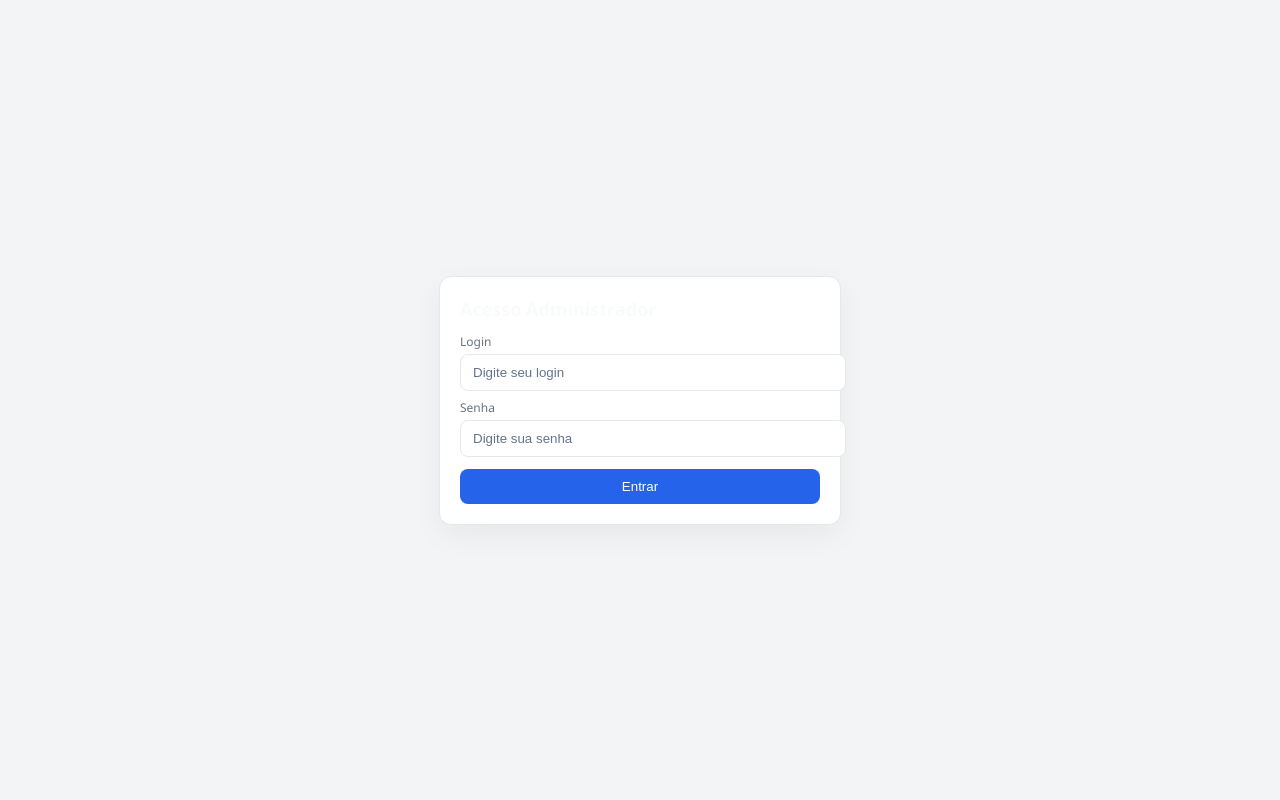
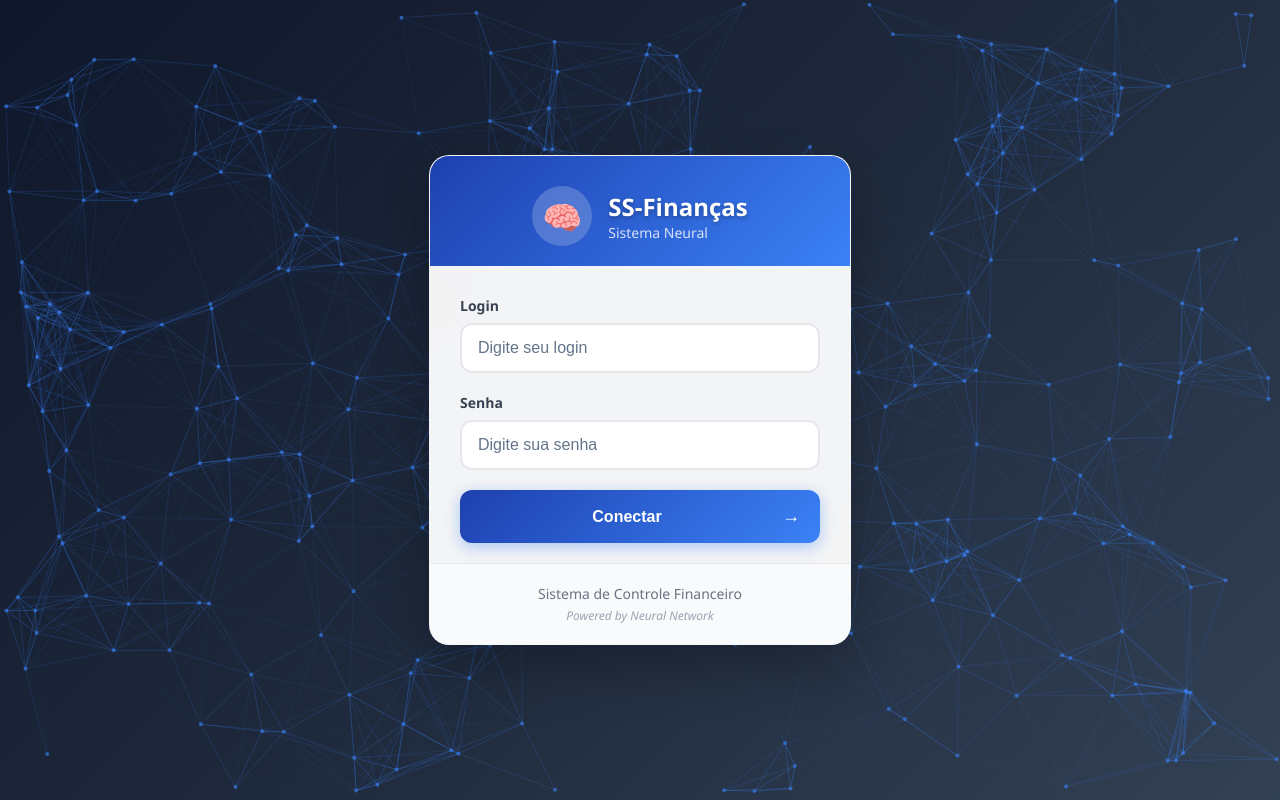
Before and after one commit to Adjalma/SS-Financas, a React (Vite) app: page / in a window 1280 px wide. Built offline with nearby package versions, Linux system fonts and the light colour scheme.

Commit message:
feat: Rede neural ultra densificada e rápida na tela de login

```diff
--- a/src/ui/App.tsx
+++ b/src/ui/App.tsx
@@ -1,4 +1,4 @@
-import React, { useState } from 'react';
+import React, { useState, useEffect, useRef } from 'react';
 import { GastosPessoais } from './views/GastosPessoais';
 import { Empresa } from './views/Empresa';
 import { Holerite } from './views/Holerite';
@@ -43,6 +43,146 @@ const Login: React.FC<{ onSuccess: () => void }> = ({ onSuccess }) => {
   const [login, setLogin] = useState('');
   const [senha, setSenha] = useState('');
   const [erro, setErro] = useState('');
+  const canvasRef = useRef<HTMLCanvasElement>(null);
+  const animationRef = useRef<number>();
+
+  useEffect(() => {
+    const canvas = canvasRef.current;
+    if (!canvas) return;
+
+    const ctx = canvas.getContext('2d');
+    if (!ctx) return;
+
+    let mouse = { x: 0, y: 0 };
+    let particles: Array<{
+      x: number;
+      y: number;
+      vx: number;
+      vy: number;
+      connections: number[];
+    }> = [];
+
+    // Criar partículas
+    const createParticles = () => {
+      particles = [];
+      for (let i = 0; i < 300; i++) {
+        particles.push({
+          x: Math.random() * canvas.width,
+          y: Math.random() * canvas.height,
+          vx: (Math.random() - 0.5) * 1.5,
+          vy: (Math.random() - 0.5) * 1.5,
+          connections: []
+        });
+      }
+    };
+
+    // Atualizar partículas
+    const updateParticles = () => {
+      particles.forEach(particle => {
+        // Interação com mouse (repulsão)
+        const mouseDx = particle.x - mouse.x;
+        const mouseDy = particle.y - mouse.y;
+        const mouseDistance = Math.sqrt(mouseDx * mouseDx + mouseDy * mouseDy);
+
+        if (mouseDistance < 100 && mouseDistance > 0) {
+          const force = (100 - mouseDistance) / 100;
+          const repelForce = force * 1.2;
+
+          particle.vx += (mouseDx / mouseDistance) * repelForce;
+          particle.vy += (mouseDy / mouseDistance) * repelForce;
+        }
+
+        // Movimento normal
+        particle.x += particle.vx;
+        particle.y += particle.vy;
+
+        // Bounce off edges
+        if (particle.x < 0 || particle.x > canvas.width) particle.vx *= -1;
+        if (particle.y < 0 || particle.y > canvas.height) particle.vy *= -1;
+
+        // Keep in bounds
+        particle.x = Math.max(0, Math.min(canvas.width, particle.x));
+        particle.y = Math.max(0, Math.min(canvas.height, particle.y));
+
+        // Limitar velocidade máxima
+        const maxSpeed = 3;
+        const speed = Math.sqrt(particle.vx * particle.vx + particle.vy * particle.vy);
+        if (speed > maxSpeed) {
+          particle.vx = (particle.vx / speed) * maxSpeed;
+          particle.vy = (particle.vy / speed) * maxSpeed;
+        }
+      });
+    };
+
+    // Desenhar rede neural
+    const drawNetwork = () => {
+      ctx.clearRect(0, 0, canvas.width, canvas.height);
+
+      // Desenhar conexões entre partículas (estilo limpo)
+      ctx.strokeStyle = 'rgba(59, 130, 246, 0.2)';
+      ctx.lineWidth = 1;
+
+      for (let i = 0; i < particles.length; i++) {
+        for (let j = i + 1; j < particles.length; j++) {
+          const dx = particles[i].x - particles[j].x;
+          const dy = particles[i].y - particles[j].y;
+          const distance = Math.sqrt(dx * dx + dy * dy);
+
+          if (distance < 140) {
+            const opacity = 1 - (distance / 140);
+            ctx.strokeStyle = `rgba(59, 130, 246, ${opacity * 0.4})`;
+            ctx.beginPath();
+            ctx.moveTo(particles[i].x, particles[i].y);
+            ctx.lineTo(particles[j].x, particles[j].y);
+            ctx.stroke();
+          }
+        }
+      }
+
+      // Desenhar partículas (simples e limpo)
+      particles.forEach(particle => {
+        ctx.fillStyle = 'rgba(59, 130, 246, 0.6)';
+        ctx.beginPath();
+        ctx.arc(particle.x, particle.y, 2, 0, Math.PI * 2);
+        ctx.fill();
+      });
+    };
+
+    // Loop de animação
+    const animate = () => {
+      updateParticles();
+      drawNetwork();
+      animationRef.current = requestAnimationFrame(animate);
+    };
+
+    // Event listeners
+    const handleMouseMove = (e: MouseEvent) => {
+      const rect = canvas.getBoundingClientRect();
+      mouse.x = e.clientX - rect.left;
+      mouse.y = e.clientY - rect.top;
+    };
+
+    const handleResize = () => {
+      canvas.width = window.innerWidth;
+      canvas.height = window.innerHeight;
+      createParticles();
+    };
+
+    // Inicializar
+    handleResize();
+    animate();
+
+    canvas.addEventListener('mousemove', handleMouseMove);
+    window.addEventListener('resize', handleResize);
+
+    return () => {
+      if (animationRef.current) {
+        cancelAnimationFrame(animationRef.current);
+      }
+      canvas.removeEventListener('mousemove', handleMouseMove);
+      window.removeEventListener('resize', handleResize);
+    };
+  }, []);
 
   const handleSubmit = (e: React.FormEvent) => {
     e.preventDefault();
@@ -56,16 +196,65 @@ const Login: React.FC<{ onSuccess: () => void }> = ({ onSuccess }) => {
 
   return (
     <div style={styles.loginRoot}>
+      <canvas
+        ref={canvasRef}
+        style={{
+          position: 'fixed',
+          top: 0,
+          left: 0,
+          width: '100%',
+          height: '100%',
+          zIndex: 1,
+          background: 'linear-gradient(135deg, #0f172a 0%, #1e293b 50%, #334155 100%)'
+        }}
+      />
       <div style={styles.loginCard}>
-        <div style={styles.loginTitle}>Acesso Administrador</div>
-        <form onSubmit={handleSubmit}>
-          <label style={styles.label}>Login</label>
-          <input style={styles.input} value={login} onChange={(e) => setLogin(e.target.value)} placeholder="Digite seu login" />
-          <label style={styles.label}>Senha</label>
-          <input style={styles.input} type="password" value={senha} onChange={(e) => setSenha(e.target.value)} placeholder="Digite sua senha" />
+        <div style={styles.loginHeader}>
+          <div style={styles.logoContainer}>
+            <div style={styles.logoIcon}>🧠</div>
+            <div style={styles.logoText}>
+              <div style={styles.logoTitle}>SS-Finanças</div>
+              <div style={styles.logoSubtitle}>Sistema Neural</div>
+            </div>
+          </div>
+        </div>
+
+        <form onSubmit={handleSubmit} style={styles.loginForm}>
+          <div style={styles.inputGroup}>
+            <label style={styles.inputLabel}>Login</label>
+            <input
+              style={styles.input}
+              value={login}
+              onChange={(e) => setLogin(e.target.value)}
+              placeholder="Digite seu login"
+              autoComplete="username"
+            />
+          </div>
+
+          <div style={styles.inputGroup}>
+            <label style={styles.inputLabel}>Senha</label>
+            <input
+              style={styles.input}
+              type="password"
+              value={senha}
+              onChange={(e) => setSenha(e.target.value)}
+              placeholder="Digite sua senha"
+              autoComplete="current-password"
+            />
+          </div>
+
           {erro && <div style={styles.error}>{erro}</div>}
-          <button style={styles.primaryBtn} type="submit">Entrar</button>
+
+          <button style={styles.primaryBtn} type="submit">
+            <span style={styles.btnText}>Conectar</span>
+            <span style={styles.btnIcon}>→</span>
+          </button>
         </form>
+
+        <div style={styles.loginFooter}>
+          <div style={styles.footerText}>Sistema de Controle Financeiro</div>
+          <div style={styles.footerSubtext}>Powered by Neural Network</div>
+        </div>
       </div>
     </div>
   );
@@ -85,11 +274,138 @@ const styles: Record<string, React.CSSProperties> = {
   section: { background: '#ffffff', border: '1px solid #e5e7eb', borderRadius: 12, padding: 16 },
   h2: { margin: 0, color: '#111827', fontSize: 20 },
   muted: { color: '#6b7280', marginTop: 8 },
-  loginRoot: { minHeight: '100vh', display: 'flex', alignItems: 'center', justifyContent: 'center', background: '#f3f4f6' },
-  loginCard: { width: 360, background: '#ffffff', border: '1px solid #e5e7eb', borderRadius: 12, padding: 20, boxShadow: '0 10px 30px rgba(0,0,0,0.05)' },
-  loginTitle: { fontSize: 18, fontWeight: 700, marginBottom: 12 },
-  label: { display: 'block', fontSize: 12, color: '#6b7280', marginTop: 8 },
-  input: { width: '100%', padding: '10px 12px', borderRadius: 8, border: '1px solid #e5e7eb', marginTop: 4 },
-  error: { color: '#b91c1c', fontSize: 12, marginTop: 8 },
-  primaryBtn: { width: '100%', marginTop: 12, background: '#2563eb', color: '#fff', border: 'none', borderRadius: 8, padding: '10px 12px', cursor: 'pointer' }
+  loginRoot: {
+    minHeight: '100vh',
+    display: 'flex',
+    alignItems: 'center',
+    justifyContent: 'center',
+    position: 'relative',
+    overflow: 'hidden'
+  },
+  loginCard: {
+    width: 420,
+    background: 'rgba(255, 255, 255, 0.95)',
+    backdropFilter: 'blur(20px)',
+    border: '1px solid rgba(255, 255, 255, 0.2)',
+    borderRadius: 20,
+    padding: 0,
+    boxShadow: '0 25px 50px rgba(0,0,0,0.25)',
+    zIndex: 10,
+    position: 'relative',
+    overflow: 'hidden'
+  },
+  loginHeader: {
+    background: 'linear-gradient(135deg, #1e40af 0%, #3b82f6 100%)',
+    padding: '30px 30px 20px',
+    textAlign: 'center',
+    position: 'relative'
+  },
+  logoContainer: {
+    display: 'flex',
+    alignItems: 'center',
+    justifyContent: 'center',
+    gap: 16
+  },
+  logoIcon: {
+    fontSize: 32,
+    background: 'rgba(255, 255, 255, 0.2)',
+    borderRadius: '50%',
+    width: 60,
+    height: 60,
+    display: 'flex',
+    alignItems: 'center',
+    justifyContent: 'center',
+    backdropFilter: 'blur(10px)'
+  },
+  logoText: {
+    textAlign: 'left'
+  },
+  logoTitle: {
+    fontSize: 24,
+    fontWeight: 800,
+    color: '#ffffff',
+    margin: 0,
+    textShadow: '0 2px 4px rgba(0,0,0,0.3)'
+  },
+  logoSubtitle: {
+    fontSize: 14,
+    color: 'rgba(255, 255, 255, 0.8)',
+    margin: 0,
+    fontWeight: 500
+  },
+  loginForm: {
+    padding: '30px 30px 20px'
+  },
+  inputGroup: {
+    marginBottom: 20
+  },
+  inputLabel: {
+    display: 'block',
+    fontSize: 14,
+    color: '#374151',
+    marginBottom: 8,
+    fontWeight: 600
+  },
+  input: {
+    width: '100%',
+    padding: '14px 16px',
+    borderRadius: 12,
+    border: '2px solid #e5e7eb',
+    fontSize: 16,
+    background: '#ffffff',
+    transition: 'all 0.3s ease',
+    boxSizing: 'border-box'
+  },
+  error: {
+    color: '#dc2626',
+    fontSize: 14,
+    marginTop: 8,
+    background: '#fef2f2',
+    padding: '8px 12px',
+    borderRadius: 8,
+    border: '1px solid #fecaca'
+  },
+  primaryBtn: {
+    width: '100%',
+    marginTop: 20,
+    background: 'linear-gradient(135deg, #1e40af 0%, #3b82f6 100%)',
+    color: '#fff',
+    border: 'none',
+    borderRadius: 12,
+    padding: '16px 20px',
+    cursor: 'pointer',
+    fontSize: 16,
+    fontWeight: 600,
+    display: 'flex',
+    alignItems: 'center',
+    justifyContent: 'center',
+    gap: 8,
+    transition: 'all 0.3s ease',
+    boxShadow: '0 4px 15px rgba(59, 130, 246, 0.4)'
+  },
+  btnText: {
+    flex: 1
+  },
+  btnIcon: {
+    fontSize: 18,
+    transition: 'transform 0.3s ease'
+  },
+  loginFooter: {
+    background: '#f8fafc',
+    padding: '20px 30px',
+    textAlign: 'center',
+    borderTop: '1px solid #e5e7eb'
+  },
+  footerText: {
+    fontSize: 14,
+    color: '#6b7280',
+    fontWeight: 500,
+    margin: 0
+  },
+  footerSubtext: {
+    fontSize: 12,
+    color: '#9ca3af',
+    margin: '4px 0 0',
+    fontStyle: 'italic'
+  }
 };
```
